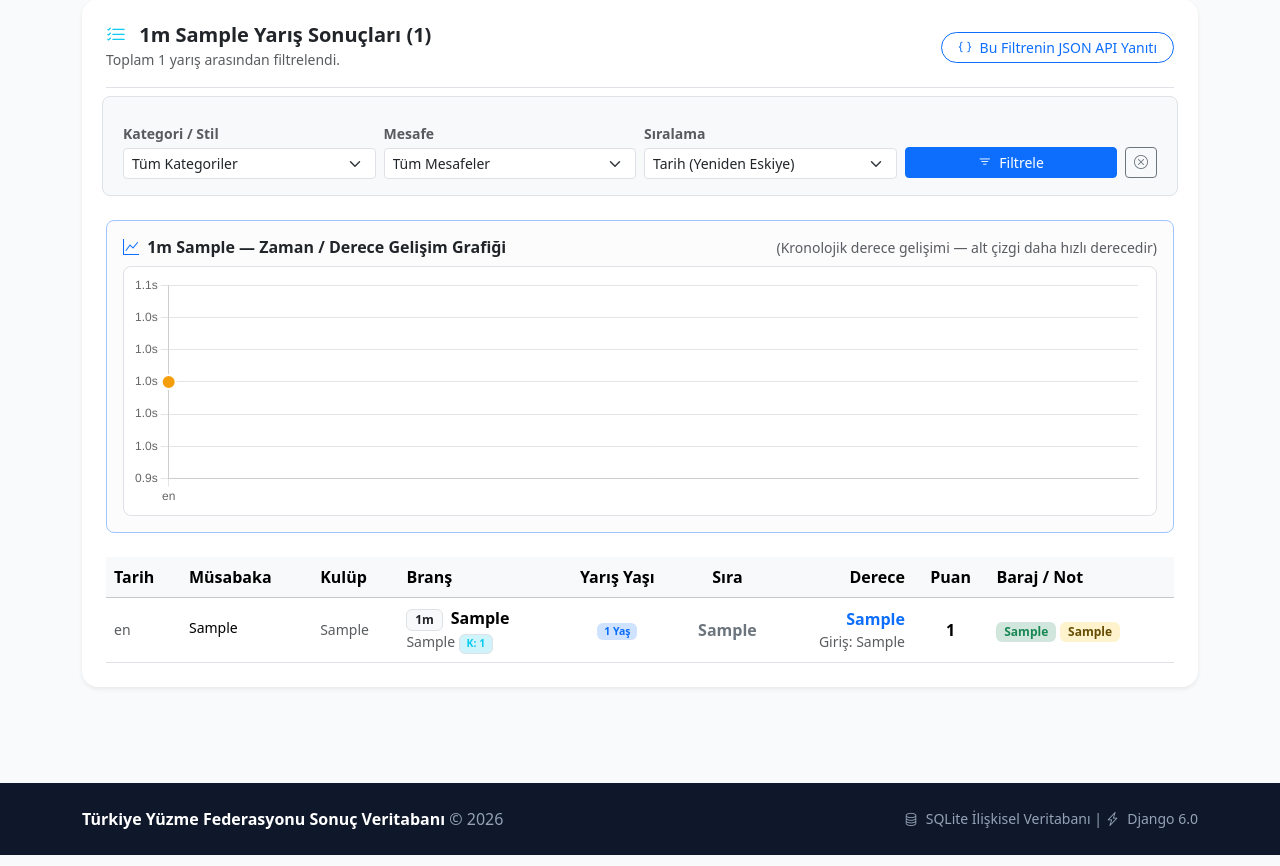
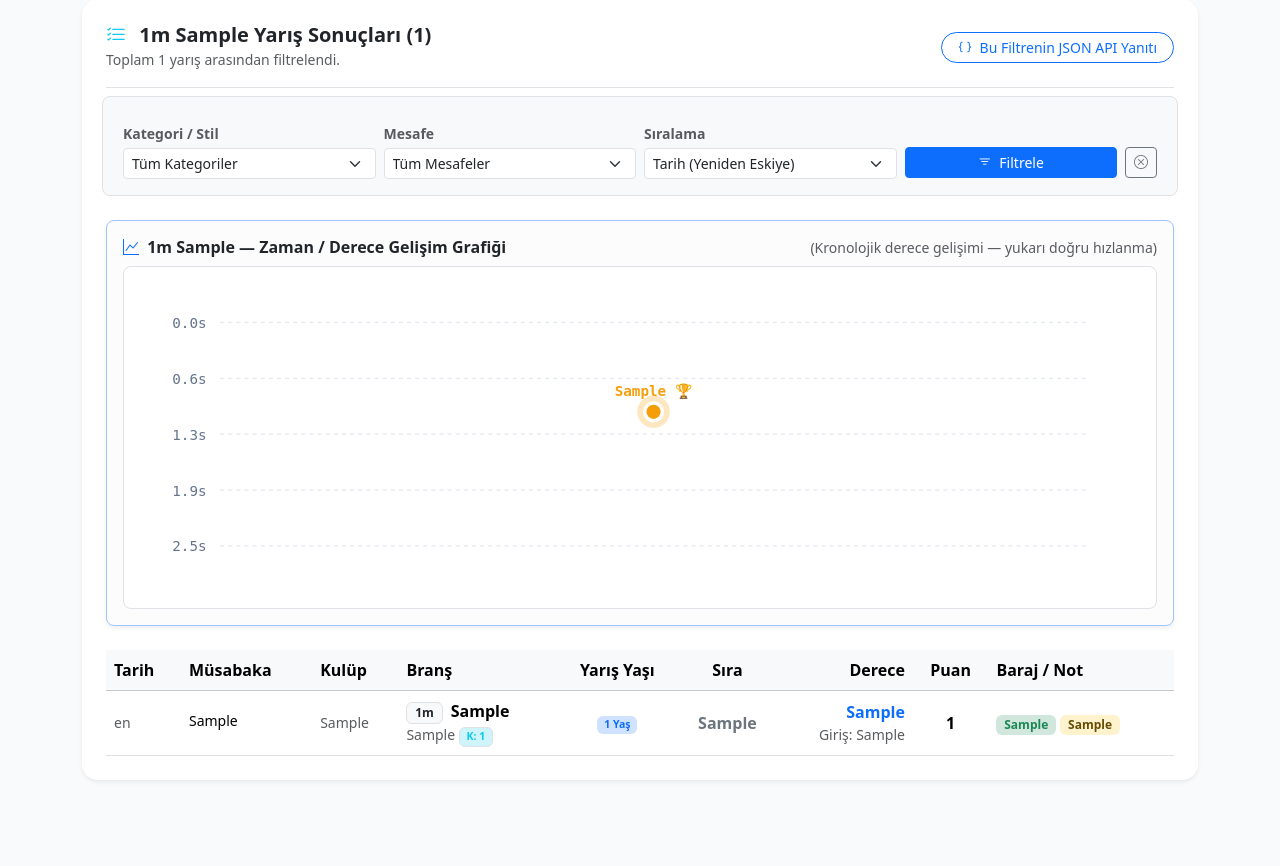
Before and after one commit to ozztozz/old_result, a Django app: page /sporcular/1/?kategori=Sample&mesafe=1 in a window 1280 px wide. Shown: the part 543-1409 px from the top of the page. Run offline with Django 5.2, Linux system fonts and the light colour scheme; tables that the repository leaves empty hold one stand-in row (values such as "Sample post").

Commit message:
fix(chart): harici CDN yerine tam bagimsiz yerel SVG zaman grafigi eklendi

```diff
--- a/yuzme_projesi/templates/sonuclar/sporcu_detay.html
+++ b/yuzme_projesi/templates/sonuclar/sporcu_detay.html
@@ -199,16 +199,17 @@
 
     {% if secilen_kategori or secilen_mesafe %}
     <!-- Zaman / Derece Gelişim Grafiği (Filtrelenmiş Branş İçin) -->
-    <div class="card border border-primary-subtle rounded-3 p-3 mb-4 bg-light-subtle">
+    <div class="card border border-primary-subtle rounded-3 p-3 mb-4 bg-light-subtle shadow-sm">
         <div class="d-flex justify-content-between align-items-center mb-2">
             <h6 class="fw-bold text-dark mb-0">
                 <i class="bi bi-graph-up text-primary me-1"></i>
                 {{ secilen_mesafe|default:"" }}{% if secilen_mesafe %}m {% endif %}{{ secilen_kategori|default:"" }} — Zaman / Derece Gelişim Grafiği
             </h6>
-            <small class="text-muted">(Kronolojik derece gelişimi — alt çizgi daha hızlı derecedir)</small>
+            <small class="text-muted">(Kronolojik derece gelişimi — yukarı doğru hızlanma)</small>
         </div>
-        <div class="position-relative w-100 bg-white rounded-3 p-2 border" style="height: 250px;">
-            <canvas id="swimDetailChart"></canvas>
+        <div class="position-relative w-100 bg-white rounded-3 p-2 border overflow-visible" style="min-height: 240px;">
+            <div id="swimDetailSvgContainer" class="w-100 h-100 flex align-items-center justify-content-center"></div>
+            <div id="swimDetailTooltip" class="position-absolute pointer-events-none shadow-lg rounded-3 p-2 text-white bg-dark border border-secondary" style="display: none; transform: translate(-50%, -100%); margin-top: -10px; z-index: 1050; font-size: 11px;"></div>
         </div>
     </div>
     {% endif %}
@@ -313,11 +314,11 @@
 </div>
 
 {% if secilen_kategori or secilen_mesafe %}
-<script src="https://cdn.jsdelivr.net/npm/chart.js"></script>
 <script>
 document.addEventListener('DOMContentLoaded', function() {
-    var canvas = document.getElementById('swimDetailChart');
-    if (!canvas) return;
+    var container = document.getElementById('swimDetailSvgContainer');
+    var tooltip = document.getElementById('swimDetailTooltip');
+    if (!container) return;
 
     var url = "{% url 'sonuclar:api_sporcu_sonuclari' sporcu.id %}?{% if secilen_kategori %}kategori={{ secilen_kategori }}&{% endif %}{% if secilen_mesafe %}mesafe={{ secilen_mesafe }}&{% endif %}sirala=tarih_asc";
 
@@ -327,79 +328,106 @@
             var sonuclar = (data && data.sonuclar) ? data.sonuclar : [];
             var validRaces = sonuclar.filter(function(r) { return r.derece_saniye && r.derece_saniye > 0; });
             if (validRaces.length === 0) {
-                canvas.parentElement.innerHTML = '<div class="text-center text-muted py-5 small">Bu branşta geçerli zaman verisi bulunamadı.</div>';
+                container.innerHTML = '<div class="text-center text-muted py-5 small">Bu branşta geçerli zaman verisi bulunamadı.</div>';
                 return;
             }
 
-            var labels = validRaces.map(function(r) { return r.tarih || ""; });
-            var dataPoints = validRaces.map(function(r) { return r.derece_saniye; });
-            var formattedTimes = validRaces.map(function(r) { return r.derece; });
-            var meetNames = validRaces.map(function(r) { return r.musabaka_adi || ""; });
-            var pointsList = validRaces.map(function(r) { return r.puan || "-"; });
+            var W = 750, H = 240;
+            var padLeft = 65, padRight = 45, padTop = 35, padBottom = 40;
+            var plotW = W - padLeft - padRight;
+            var plotH = H - padTop - padBottom;
 
-            var minVal = Math.min.apply(null, dataPoints);
-            var pointColors = validRaces.map(function(r) {
-                return (r.derece_saniye === minVal || r.kisisel_en_iyi_mi) ? '#f59e0b' : '#0d6efd';
-            });
-            var pointRadii = validRaces.map(function(r) {
-                return (r.derece_saniye === minVal || r.kisisel_en_iyi_mi) ? 7 : 4.5;
+            var times = validRaces.map(function(r) { return r.derece_saniye; });
+            var minSec = Math.min.apply(null, times);
+            var maxSec = Math.max.apply(null, times);
+            var range = maxSec - minSec;
+            var secPadding = (range > 0) ? range * 0.15 : 1.5;
+            var yMin = Math.max(0, minSec - secPadding);
+            var yMax = maxSec + secPadding;
+            var totalRange = yMax - yMin;
+
+            function getY(sec) {
+                return padTop + ((sec - yMin) / totalRange) * plotH;
+            }
+
+            var N = validRaces.length;
+            function getX(idx) {
+                if (N === 1) return padLeft + plotW / 2;
+                return padLeft + (idx / (N - 1)) * plotW;
+            }
+
+            var gridSteps = 4;
+            var gridHtml = '';
+            for (var g = 0; g <= gridSteps; g++) {
+                var frac = g / gridSteps;
+                var gY = padTop + frac * plotH;
+                var gSec = yMin + frac * totalRange;
+                gridHtml += '<line x1="' + padLeft + '" y1="' + gY.toFixed(1) + '" x2="' + (W - padRight) + '" y2="' + gY.toFixed(1) + '" stroke="#e2e8f0" stroke-dasharray="3,3" />' +
+                    '<text x="' + (padLeft - 10) + '" y="' + (gY + 4).toFixed(1) + '" font-size="10.5" font-family="monospace" text-anchor="end" fill="#64748b">' + gSec.toFixed(1) + 's</text>';
+            }
+
+            var pts = validRaces.map(function(r, idx) {
+                return { x: getX(idx), y: getY(r.derece_saniye), race: r };
             });
 
-            var ctx = canvas.getContext('2d');
-            var gradient = ctx.createLinearGradient(0, 0, 0, 220);
-            gradient.addColorStop(0, 'rgba(13, 110, 253, 0.3)');
-            gradient.addColorStop(1, 'rgba(13, 110, 253, 0.01)');
+            var pathD = "M " + pts[0].x.toFixed(1) + " " + pts[0].y.toFixed(1);
+            var areaD = "M " + pts[0].x.toFixed(1) + " " + (padTop + plotH) + " L " + pts[0].x.toFixed(1) + " " + pts[0].y.toFixed(1);
+            for (var i = 1; i < pts.length; i++) {
+                pathD += " L " + pts[i].x.toFixed(1) + " " + pts[i].y.toFixed(1);
+                areaD += " L " + pts[i].x.toFixed(1) + " " + pts[i].y.toFixed(1);
+            }
+            areaD += " L " + pts[pts.length - 1].x.toFixed(1) + " " + (padTop + plotH) + " Z";
 
-            new Chart(ctx, {
-                type: 'line',
-                data: {
-                    labels: labels,
-                    datasets: [{
-                        label: 'Derece (Saniye)',
-                        data: dataPoints,
-                        borderColor: '#0d6efd',
-                        backgroundColor: gradient,
-                        borderWidth: 2.5,
-                        fill: true,
-                        tension: 0.25,
-                        pointBackgroundColor: pointColors,
-                        pointBorderColor: '#ffffff',
-                        pointBorderWidth: 2,
-                        pointRadius: pointRadii,
-                        pointHoverRadius: 8
-                    }]
-                },
-                options: {
-                    responsive: true,
-                    maintainAspectRatio: false,
-                    plugins: {
-                        legend: { display: false },
-                        tooltip: {
-                            callbacks: {
-                                label: function(item) {
-                                    var idx = item.dataIndex;
-                                    var timeStr = formattedTimes[idx] || item.raw + "s";
-                                    var pb = (dataPoints[idx] === minVal) ? " 🏆 En İyi (PB)" : "";
-                                    return "Derece: " + timeStr + pb;
-                                },
-                                afterLabel: function(item) {
-                                    var idx = item.dataIndex;
-                                    var lines = [];
-                                    if (meetNames[idx]) lines.push(meetNames[idx].slice(0, 35));
-                                    if (pointsList[idx] && pointsList[idx] !== "-") lines.push("Puan: " + pointsList[idx]);
-                                    return lines;
-                                }
-                            }
-                        }
-                    },
-                    scales: {
-                        y: {
-                            ticks: {
-                                callback: function(val) { return val.toFixed(1) + 's'; }
-                            }
-                        }
-                    }
-                }
+            var dotsHtml = '';
+            pts.forEach(function(p, i) {
+                var r = p.race;
+                var isPb = (r.derece_saniye === minSec || r.kisisel_en_iyi_mi);
+                var dotColor = isPb ? '#f59e0b' : '#0d6efd';
+                var pulse = isPb ? '<circle cx="' + p.x.toFixed(1) + '" cy="' + p.y.toFixed(1) + '" r="12" fill="#f59e0b" fill-opacity="0.25"><animate attributeName="r" values="8;13;8" dur="2s" repeatCount="indefinite"/></circle>' : '';
+                var dateStr = (r.tarih || '').slice(2).replace(/-/g, '.');
+
+                dotsHtml += pulse +
+                    '<circle cx="' + p.x.toFixed(1) + '" cy="' + p.y.toFixed(1) + '" r="' + (isPb ? 6.5 : 4.5) + '" fill="' + dotColor + '" stroke="#ffffff" stroke-width="2.5" class="swim-detail-dot" style="cursor: pointer;" data-idx="' + i + '"/>' +
+                    '<text x="' + p.x.toFixed(1) + '" y="' + (p.y - 12).toFixed(1) + '" font-size="10.5" font-weight="' + (isPb ? 'bold' : '600') + '" font-family="monospace" text-anchor="middle" fill="' + dotColor + '">' +
+                        r.derece + (isPb ? ' 🏆' : '') +
+                    '</text>' +
+                    '<text x="' + p.x.toFixed(1) + '" y="' + (H - 12) + '" font-size="9.5" text-anchor="middle" fill="#64748b">' + dateStr + '</text>';
+            });
+
+            var svg = '<svg viewBox="0 0 ' + W + ' ' + H + '" class="w-100 h-100" style="overflow: visible;">' +
+                '<defs>' +
+                    '<linearGradient id="swimDetailGrad" x1="0" y1="0" x2="0" y2="1">' +
+                        '<stop offset="0%" stop-color="#0d6efd" stop-opacity="0.3"/>' +
+                        '<stop offset="100%" stop-color="#0d6efd" stop-opacity="0.01"/>' +
+                    '</linearGradient>' +
+                '</defs>' +
+                gridHtml +
+                (N > 1 ? '<path d="' + areaD + '" fill="url(#swimDetailGrad)"/>' : '') +
+                (N > 1 ? '<path d="' + pathD + '" fill="none" stroke="#0d6efd" stroke-width="3" stroke-linecap="round" stroke-linejoin="round"/>' : '') +
+                dotsHtml +
+            '</svg>';
+
+            container.innerHTML = svg;
+
+            container.querySelectorAll('.swim-detail-dot').forEach(function(dot) {
+                dot.addEventListener('mouseenter', function() {
+                    var idx = parseInt(this.getAttribute('data-idx'));
+                    var p = pts[idx];
+                    var r = p.race;
+                    var isPb = (r.derece_saniye === minSec || r.kisisel_en_iyi_mi);
+
+                    tooltip.style.left = ((p.x / W) * 100) + '%';
+                    tooltip.style.top = ((p.y / H) * 100) + '%';
+                    tooltip.innerHTML =
+                        '<div class="fw-bold text-warning">' + r.derece + (isPb ? ' 🏆 Kişisel En İyi (PB)' : '') + '</div>' +
+                        '<div class="text-white-50">' + (r.tarih || '-') + '</div>' +
+                        (r.musabaka_adi ? '<div class="text-truncate" style="max-width: 180px;">' + r.musabaka_adi + '</div>' : '') +
+                        (r.puan ? '<div>Puan: ' + r.puan + ' | Sıra: #' + (r.sira || '-') + '</div>' : '');
+                    tooltip.style.display = 'block';
+                });
+                dot.addEventListener('mouseleave', function() {
+                    if (tooltip) tooltip.style.display = 'none';
+                });
             });
         });
 });
```
